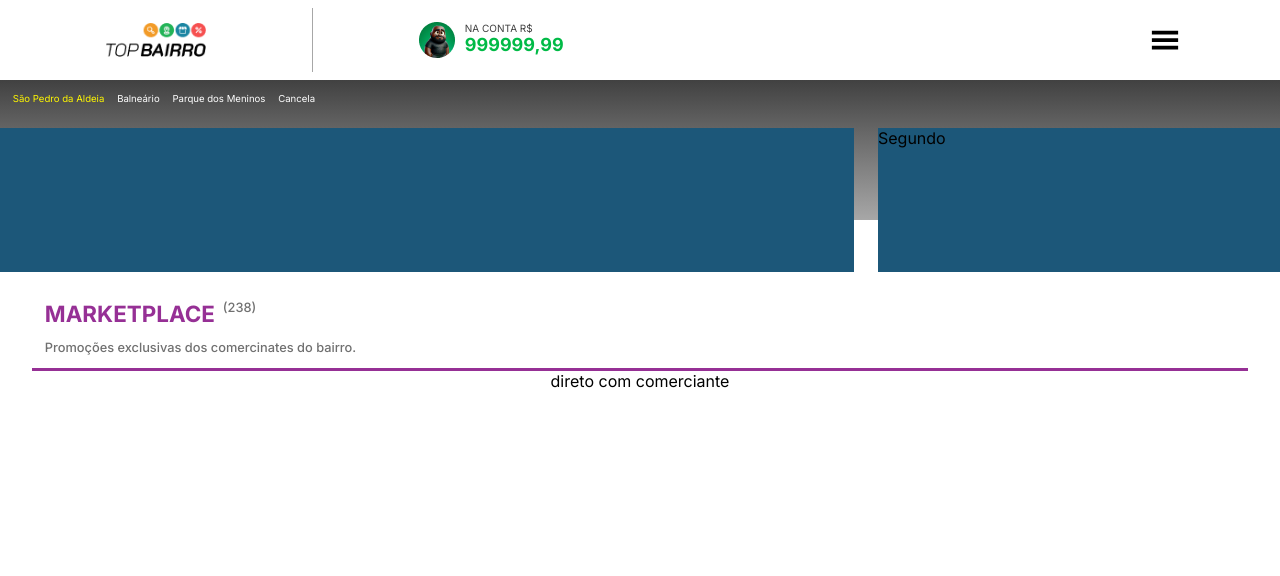
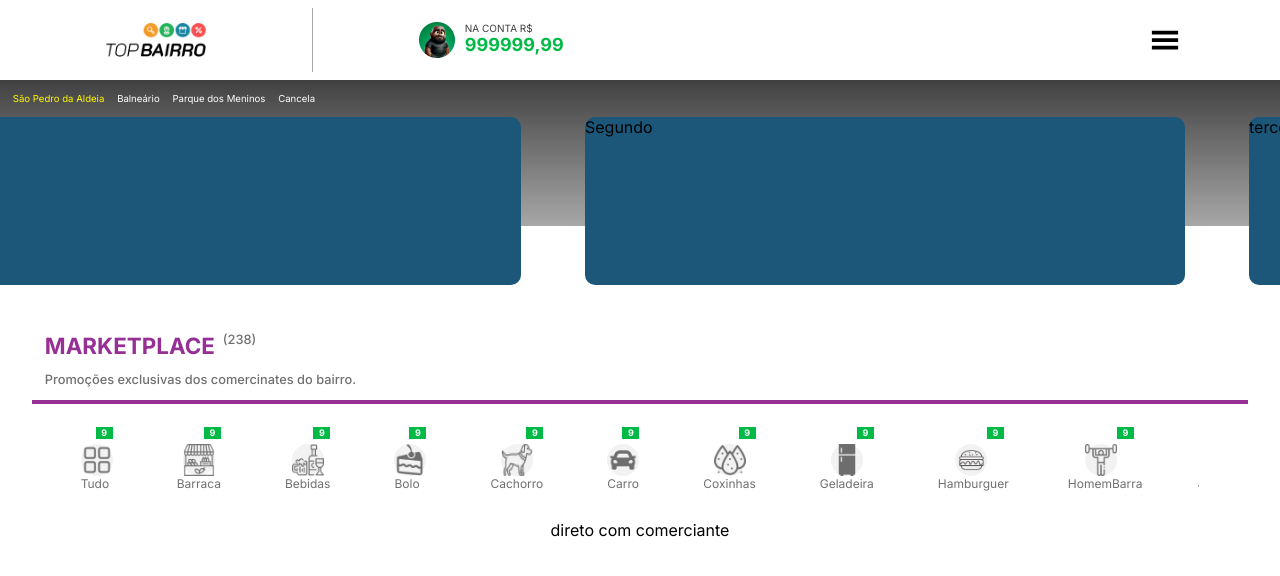
Before and after one commit to alanrente/vale-centavos, a React (Create React App) app: page / in a window 1280 px wide. Shown: the top 576 px of the page. Built offline with nearby package versions, Linux system fonts and the light colour scheme.

Commit message:
feat: parte das categorias

```diff
--- /dev/null
+++ b/src/components/SectionScrollHorizontal/index.interface.ts
@@ -0,0 +1,3 @@
+export interface SectionScrollHorizontalProps {
+  gap?: string;
+}
--- /dev/null
+++ b/src/components/SectionScrollHorizontal/index.styled.tsx
@@ -0,0 +1,22 @@
+import styled from "styled-components";
+import { SectionScrollHorizontalProps } from "./index.interface";
+
+export const SectionScrollHorizontalStyled = styled.div<SectionScrollHorizontalProps>`
+  height: 84%;
+  width: 100%;
+  position: absolute;
+  bottom: 0;
+  overflow-x: scroll;
+  display: flex;
+  flex-direction: row;
+  align-items: center;
+  gap: ${(props) => props.gap || "10px"};
+  flex-wrap: nowrap;
+  white-space: nowrap;
+  background-color: transparent;
+  scrollbar-width: none;
+
+  @media (min-width: 1200px) {
+    gap: 5vw;
+  }
+`;
--- /dev/null
+++ b/src/components/SectionScrollHorizontal/index.tsx
@@ -0,0 +1,17 @@
+import { HTMLProps } from "react";
+import { SectionScrollHorizontalStyled } from "./index.styled";
+import { SectionScrollHorizontalProps } from "./index.interface";
+
+export default function SectionScrollHorizontal({
+  children,
+  args,
+  props,
+}: {
+  children: React.ReactNode;
+  args?: HTMLProps<HTMLDivElement>;
+  props?: SectionScrollHorizontalProps;
+}) {
+  return (
+    <SectionScrollHorizontalStyled {...args} {...props}>{children}</SectionScrollHorizontalStyled>
+  );
+}
--- a/src/pages/Home/index.styled.tsx
+++ b/src/pages/Home/index.styled.tsx
@@ -13,7 +13,7 @@ export const MarketPlace = styled.div`
     display: flex;
     flex-direction: column;
     width: 100%;
-    border-bottom: 3px solid ${globalColors.purple};
+    border-bottom: 4px solid ${globalColors.purple};
   }
 
   .header-content {
@@ -42,4 +42,15 @@ export const MarketPlace = styled.div`
     height: 100%;
     font-weight: 500;
   }
+
+  .categorias {
+    display: flex;
+    flex-direction: row;
+    position: relative;
+    margin-top: .5vh;
+    margin-bottom: 1rem;
+    width: 92%;
+    height: 12vh;
+    /* background-color: #ac5757b0; */
+  }
 `;
--- a/src/pages/Home/index.tsx
+++ b/src/pages/Home/index.tsx
@@ -2,6 +2,9 @@ import { useEffect, useRef } from "react";
 import { useNavigate } from "react-router-dom";
 import { globalColors } from "../../styles/global.style";
 import { MarketPlace } from "./index.styled";
+import SectionScrollHorizontal from "../../components/SectionScrollHorizontal";
+import { usePngs } from "../../hooks/usePngs";
+import IconButton from "../../components/IconButton";
 
 interface StyleProps {
   [key: string]: (...args: any) => React.CSSProperties;
@@ -13,7 +16,7 @@ export default function Home() {
     justifyContent: "space-between",
     display: "flex",
     flexDirection: "column",
-    gap: "20px",
+    gap: "5.5vh",
   };
 
   const BannerStyle: StyleProps = {
@@ -25,7 +28,7 @@ export default function Home() {
       position: "relative",
       gap: "20px",
       width: "100%",
-      height: "25vh",
+      height: "26vh",
       // backgroundColor: "#7e2929",
     }),
     back() {
@@ -48,29 +51,15 @@ export default function Home() {
         height: "15%",
       };
     },
-    background() {
-      return {
-        height: "80%",
-        width: "100vw",
-        position: "absolute",
-        bottom: 0,
-        overflowX: "scroll",
-        display: "flex",
-        flexDirection: "row",
-        alignItems: "center",
-        gap: "20px",
-        flexWrap: "nowrap",
-        whiteSpace: "nowrap",
-        backgroundColor: "transparent",
-        scrollbarWidth: "none",
-      };
-    },
     banner() {
       return {
-        height: "90%",
-        margin: "0 2px",
+        height: "96%",
+        margin: "0",
+        borderRadius: "10px",
         backgroundColor: "#1c5779",
-        width: "75%",
+        width: "90%",
+        maxWidth: "600px",
+        maxHeight: "200px",
         flexShrink: 0,
       };
     },
@@ -78,6 +67,7 @@ export default function Home() {
 
   const navigate = useNavigate();
   const bannerRef = useRef<HTMLDivElement>(null);
+  const pngs = usePngs();
 
   useEffect(() => {
     if (bannerRef.current) {
@@ -99,11 +89,15 @@ export default function Home() {
           <div style={BannerStyle.backDiv()}>Parque dos Meninos</div>
           <div style={BannerStyle.backDiv()}>Cancela</div>
         </div>
-        <div style={BannerStyle.background()} ref={bannerRef}>
+        <SectionScrollHorizontal
+          args={{
+            ref: bannerRef,
+          }}
+        >
           <div style={BannerStyle.banner()}>Primeiro</div>
           <div style={BannerStyle.banner()}>Segundo</div>
           <div style={BannerStyle.banner()}>terceiro</div>
-        </div>
+        </SectionScrollHorizontal>
       </div>
       <MarketPlace>
         <div className="header">
@@ -111,7 +105,30 @@ export default function Home() {
             <span className="header-title">Marketplace</span>
             <span className="header-description">({238})</span>
           </div>
-          <span className="header-content header-description">Promoções exclusivas dos comercinates do bairro.</span>
+          <span className="header-content header-description">
+            Promoções exclusivas dos comercinates do bairro.
+          </span>
+        </div>
+        <div className="categorias">
+          <SectionScrollHorizontal
+            props={{
+              gap: "2rem",
+            }}
+          >
+            {Object.entries(pngs)
+              .filter(([key]) => !key.includes("Seta"))
+              .map(([key, value]) => {
+                return (
+                  <IconButton
+                    id={key}
+                    count={9}
+                    maxCount={9}
+                    description={key}
+                    key={key}
+                  />
+                );
+              })}
+          </SectionScrollHorizontal>
         </div>
         direto com comerciante
       </MarketPlace>
```
